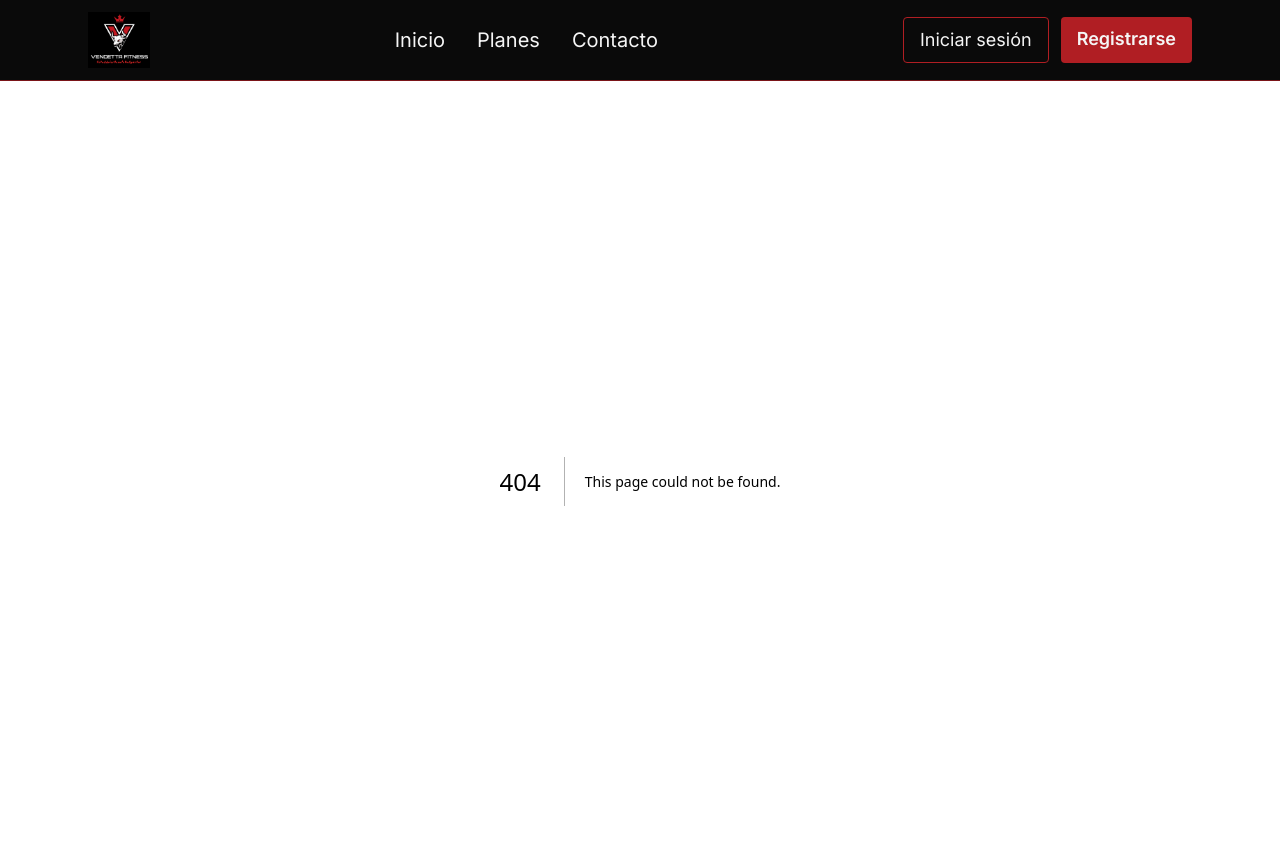
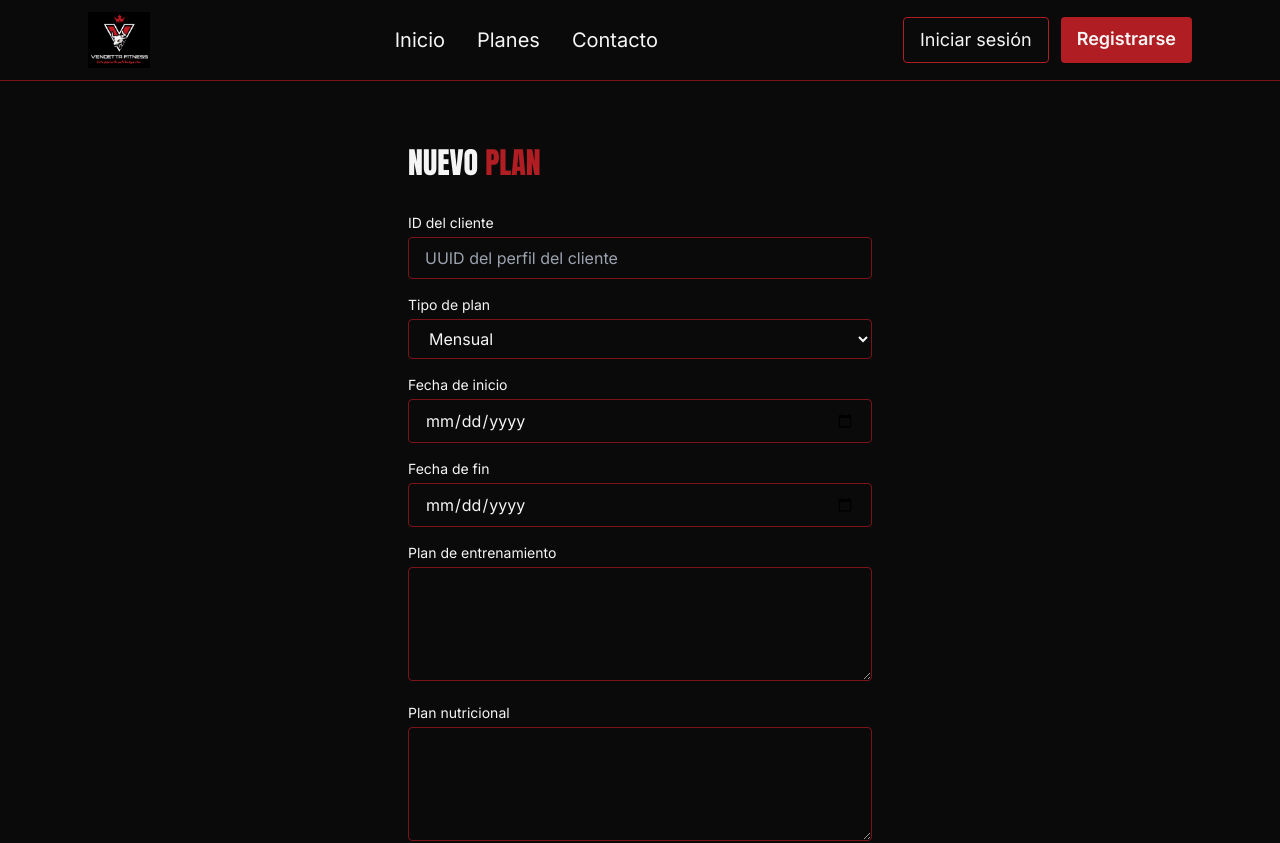
Before and after one commit to moshky/pagina_gym_vendetta, a Next.js app: page /dashboard/planes/nuevo in a window 1280 px wide. Before the commit this address had no page. Shown: the top 843 px of the page. Built offline with nearby package versions, Linux system fonts and the light colour scheme.

Commit message:
feat: crud completo de planes

```diff
--- /dev/null
+++ b/app/dashboard/planes/[id]/editar/page.tsx
@@ -0,0 +1,114 @@
+import { createClient } from "@/lib/supabase-server";
+import { actualizarPlan } from "../../actions";
+import { notFound } from "next/navigation";
+
+export default async function EditarPlanPage({
+  params,
+}: {
+  params: { id: string };
+}) {
+  const supabase = await createClient();
+
+  const { data: plan } = await supabase
+    .from("planes")
+    .select("*")
+    .eq("id", params.id)
+    .single();
+
+  if (!plan) {
+    notFound();
+  }
+
+  const actualizarConId = actualizarPlan.bind(null, params.id);
+
+  return (
+    <section className="mx-auto max-w-lg px-6 py-16">
+      <h1 className="mb-8 font-display text-3xl text-blanco">
+        EDITAR <span className="text-rojo">PLAN</span>
+      </h1>
+
+      <form action={actualizarConId} className="flex flex-col gap-4">
+        <div>
+          <label htmlFor="tipo" className="mb-1 block text-sm text-blanco">
+            Tipo de plan
+          </label>
+          <select
+            id="tipo"
+            name="tipo"
+            defaultValue={plan.tipo}
+            required
+            className="w-full rounded border border-rojo-oscuro bg-negro px-4 py-2 text-blanco outline-none focus:border-rojo"
+          >
+            <option value="mensual">Mensual</option>
+            <option value="trimestral">Trimestral</option>
+            <option value="semestral">Semestral</option>
+            <option value="anual">Anual</option>
+          </select>
+        </div>
+
+        <div>
+          <label htmlFor="fecha_inicio" className="mb-1 block text-sm text-blanco">
+            Fecha de inicio
+          </label>
+          <input
+            id="fecha_inicio"
+            name="fecha_inicio"
+            type="date"
+            defaultValue={plan.fecha_inicio}
+            required
+            className="w-full rounded border border-rojo-oscuro bg-negro px-4 py-2 text-blanco outline-none focus:border-rojo"
+          />
+        </div>
+
+        <div>
+          <label htmlFor="fecha_fin" className="mb-1 block text-sm text-blanco">
+            Fecha de fin
+          </label>
+          <input
+            id="fecha_fin"
+            name="fecha_fin"
+            type="date"
+            defaultValue={plan.fecha_fin}
+            required
+            className="w-full rounded border border-rojo-oscuro bg-negro px-4 py-2 text-blanco outline-none focus:border-rojo"
+          />
+        </div>
+
+        <div>
+          <label htmlFor="plan_entrenamiento" className="mb-1 block text-sm text-blanco">
+            Plan de entrenamiento
+          </label>
+          <textarea
+            id="plan_entrenamiento"
+            name="plan_entrenamiento"
+            rows={4}
+            defaultValue={plan.plan_entrenamiento}
+            required
+            className="w-full rounded border border-rojo-oscuro bg-negro px-4 py-2 text-blanco outline-none focus:border-rojo"
+          />
+        </div>
+
+        <div>
+          <label htmlFor="plan_nutricional" className="mb-1 block text-sm text-blanco">
+            Plan nutricional
+          </label>
+          <textarea
+            id="plan_nutricional"
+            name="plan_nutricional"
+            rows={4}
+            defaultValue={plan.plan_nutricional}
+            required
+            className="w-full rounded border border-rojo-oscuro bg-negro px-4 py-2 text-blanco outline-none focus:border-rojo"
+          />
+        </div>
+
+        <button
+          type="submit"
+          className="mt-4 rounded bg-rojo px-6 py-3 font-semibold text-blanco transition hover:bg-rojo-oscuro"
+        >
+          Guardar cambios
+        </button>
+      </form>
+    </section>
+  );
+}
--- /dev/null
+++ b/app/dashboard/planes/actions.ts
@@ -0,0 +1,84 @@
+"use server";
+
+import { createClient } from "@/lib/supabase-server";
+import { revalidatePath } from "next/cache";
+import { redirect } from "next/navigation";
+
+export async function crearPlan(formData: FormData) {
+  const supabase = await createClient();
+
+  const {
+    data: { user },
+  } = await supabase.auth.getUser();
+
+  if (!user) {
+    redirect("/login");
+  }
+
+  const cliente_id = formData.get("cliente_id") as string;
+  const tipo = formData.get("tipo") as string;
+  const fecha_inicio = formData.get("fecha_inicio") as string;
+  const fecha_fin = formData.get("fecha_fin") as string;
+  const plan_entrenamiento = formData.get("plan_entrenamiento") as string;
+  const plan_nutricional = formData.get("plan_nutricional") as string;
+
+  const { error } = await supabase.from("planes").insert({
+    cliente_id,
+    entrenador_id: user.id,
+    tipo,
+    fecha_inicio,
+    fecha_fin,
+    plan_entrenamiento,
+    plan_nutricional,
+  });
+
+  if (error) {
+    console.error("Error al crear plan:", error.message);
+    return;
+  }
+
+  revalidatePath("/dashboard/planes");
+  redirect("/dashboard/planes");
+}
+
+export async function actualizarPlan(id: string, formData: FormData) {
+  const supabase = await createClient();
+
+  const tipo = formData.get("tipo") as string;
+  const fecha_inicio = formData.get("fecha_inicio") as string;
+  const fecha_fin = formData.get("fecha_fin") as string;
+  const plan_entrenamiento = formData.get("plan_entrenamiento") as string;
+  const plan_nutricional = formData.get("plan_nutricional") as string;
+
+  const { error } = await supabase
+    .from("planes")
+    .update({
+      tipo,
+      fecha_inicio,
+      fecha_fin,
+      plan_entrenamiento,
+      plan_nutricional,
+    })
+    .eq("id", id);
+
+  if (error) {
+    console.error("Error al actualizar plan:", error.message);
+    return;
+  }
+
+  revalidatePath("/dashboard/planes");
+  redirect("/dashboard/planes");
+}
+
+export async function eliminarPlan(id: string) {
+  const supabase = await createClient();
+
+  const { error } = await supabase.from("planes").delete().eq("id", id);
+
+  if (error) {
+    console.error("Error al eliminar plan:", error.message);
+    return;
+  }
+
+  revalidatePath("/dashboard/planes");
+}
--- /dev/null
+++ b/app/dashboard/planes/nuevo/page.tsx
@@ -0,0 +1,103 @@
+import { crearPlan } from "../actions";
+
+export default function NuevoPlanPage() {
+  return (
+    <section className="mx-auto max-w-lg px-6 py-16">
+      <h1 className="mb-8 font-display text-3xl text-blanco">
+        NUEVO <span className="text-rojo">PLAN</span>
+      </h1>
+
+      <form action={crearPlan} className="flex flex-col gap-4">
+        <div>
+          <label htmlFor="cliente_id" className="mb-1 block text-sm text-blanco">
+            ID del cliente
+          </label>
+          <input
+            id="cliente_id"
+            name="cliente_id"
+            type="text"
+            required
+            placeholder="UUID del perfil del cliente"
+            className="w-full rounded border border-rojo-oscuro bg-negro px-4 py-2 text-blanco outline-none focus:border-rojo"
+          />
+        </div>
+
+        <div>
+          <label htmlFor="tipo" className="mb-1 block text-sm text-blanco">
+            Tipo de plan
+          </label>
+          <select
+            id="tipo"
+            name="tipo"
+            required
+            className="w-full rounded border border-rojo-oscuro bg-negro px-4 py-2 text-blanco outline-none focus:border-rojo"
+          >
+            <option value="mensual">Mensual</option>
+            <option value="trimestral">Trimestral</option>
+            <option value="semestral">Semestral</option>
+            <option value="anual">Anual</option>
+          </select>
+        </div>
+
+        <div>
+          <label htmlFor="fecha_inicio" className="mb-1 block text-sm text-blanco">
+            Fecha de inicio
+          </label>
+          <input
+            id="fecha_inicio"
+            name="fecha_inicio"
+            type="date"
+            required
+            className="w-full rounded border border-rojo-oscuro bg-negro px-4 py-2 text-blanco outline-none focus:border-rojo"
+          />
+        </div>
+
+        <div>
+          <label htmlFor="fecha_fin" className="mb-1 block text-sm text-blanco">
+            Fecha de fin
+          </label>
+          <input
+            id="fecha_fin"
+            name="fecha_fin"
+            type="date"
+            required
+            className="w-full rounded border border-rojo-oscuro bg-negro px-4 py-2 text-blanco outline-none focus:border-rojo"
+          />
+        </div>
+
+        <div>
+          <label htmlFor="plan_entrenamiento" className="mb-1 block text-sm text-blanco">
+            Plan de entrenamiento
+          </label>
+          <textarea
+            id="plan_entrenamiento"
+            name="plan_entrenamiento"
+            rows={4}
+            required
+            className="w-full rounded border border-rojo-oscuro bg-negro px-4 py-2 text-blanco outline-none focus:border-rojo"
+          />
+        </div>
+
+        <div>
+          <label htmlFor="plan_nutricional" className="mb-1 block text-sm text-blanco">
+            Plan nutricional
+          </label>
+          <textarea
+            id="plan_nutricional"
+            name="plan_nutricional"
+            rows={4}
+            required
+            className="w-full rounded border border-rojo-oscuro bg-negro px-4 py-2 text-blanco outline-none focus:border-rojo"
+          />
+        </div>
+
+        <button
+          type="submit"
+          className="mt-4 rounded bg-rojo px-6 py-3 font-semibold text-blanco transition hover:bg-rojo-oscuro"
+        >
+          Crear plan
+        </button>
+      </form>
+    </section>
+  );
+}
```
